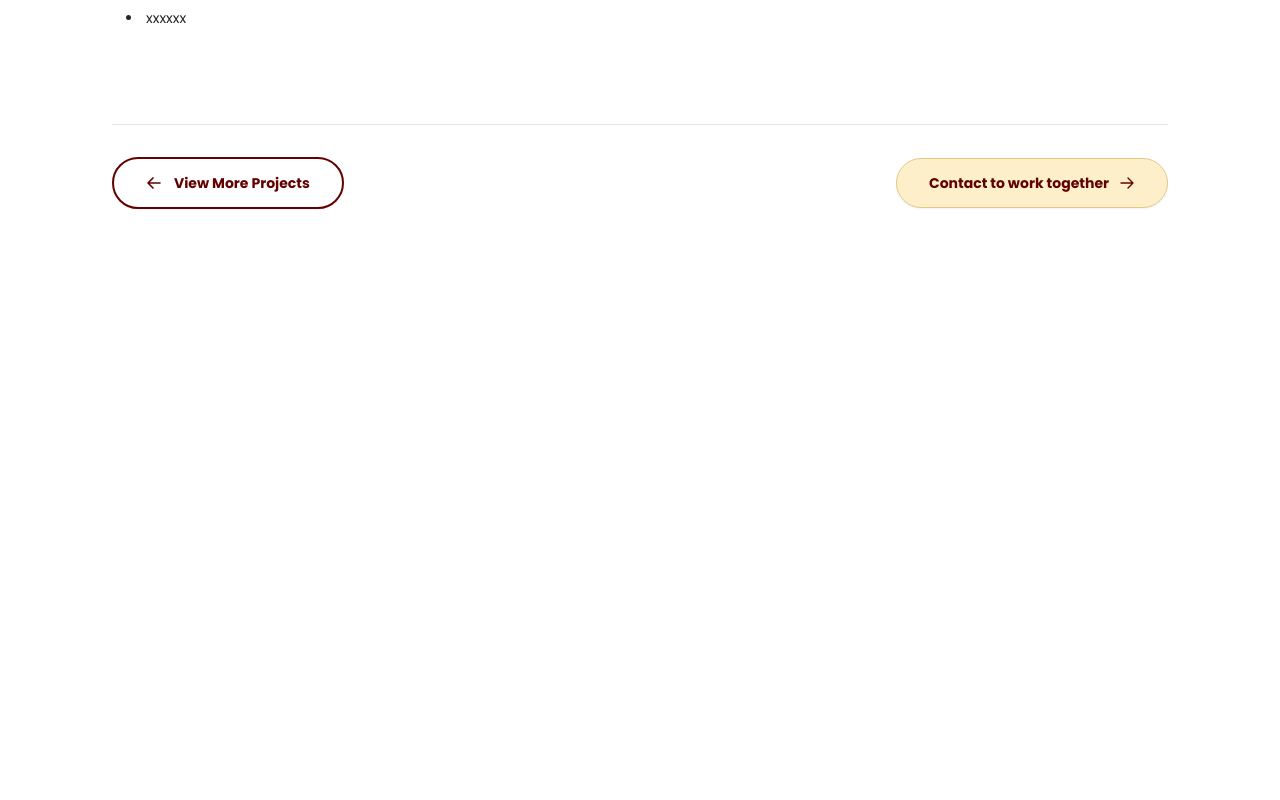
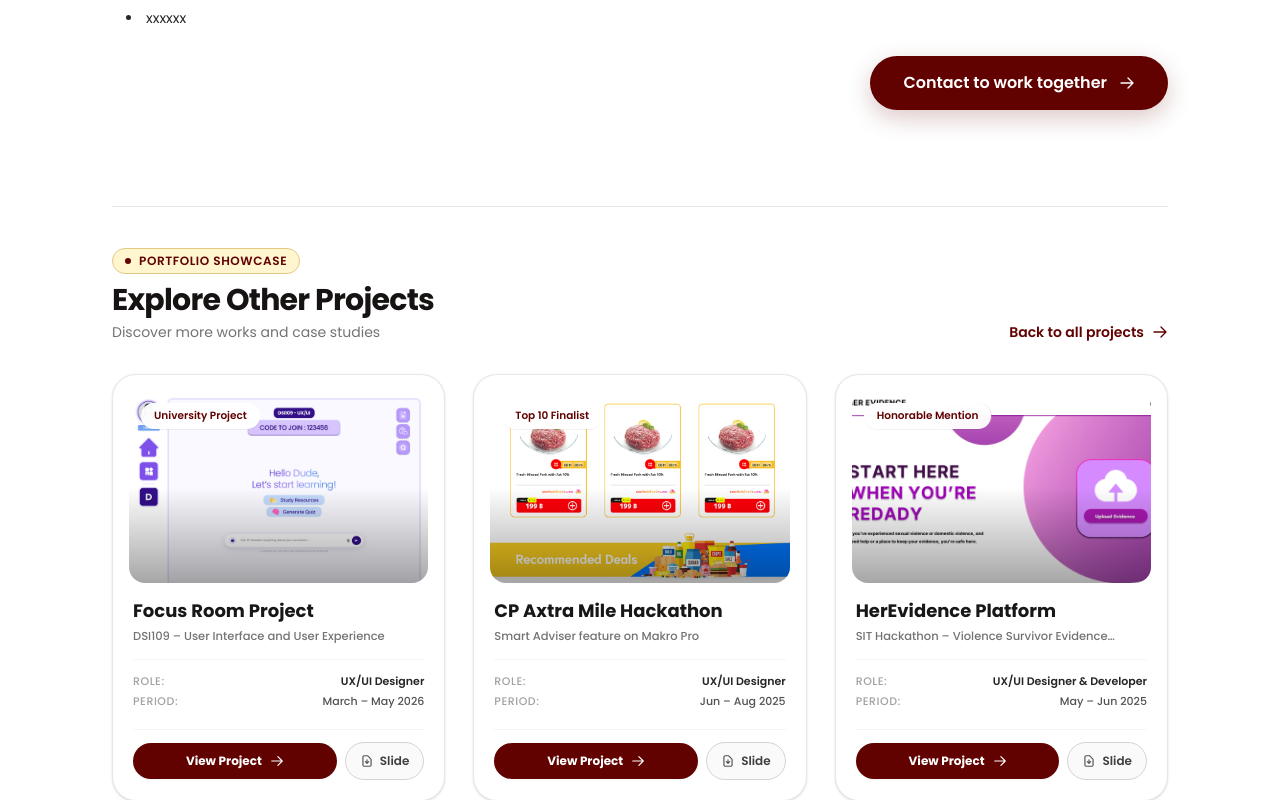
Before and after one commit to sineenath1704/my-portfolio-sineenath.r, a React (Vite) app: page /project-detail in a window 1280 px wide. Shown: the part 1300-2100 px from the top of the page. Before the commit the page ends 1557 px from the top, so only its background shows below. Built offline with nearby package versions, Linux system fonts and the light colour scheme; a web font is replaced by a local one.

Commit message:
Project Detail Page

```diff
--- a/src/components/ProjectForJSX/ProjectDetailTemplate.jsx
+++ b/src/components/ProjectForJSX/ProjectDetailTemplate.jsx
@@ -1,7 +1,11 @@
 import React, { useState, useRef, useEffect } from "react";
-import { Link } from "react-router-dom";
+import { Link, useLocation } from "react-router-dom";
 import BackToTop from "../BackToTop";
 import { useLanguage } from "../../context/LanguageContext";
+import { PROJECT_DATA } from "../Projects";
+import {
+  PresentationChartLineIcon as PresentationChartLine,
+} from "@heroicons/react/24/solid";
 
 const TEMPLATE_TEXT = {
   EN: {
@@ -15,6 +19,14 @@ const TEMPLATE_TEXT = {
     ctaBtn: 'Contact to work together',
     presentationPdfBtn: 'Presentation',
     viewMoreProjects: 'View More Projects',
+    otherProjectsBadge: 'Portfolio Showcase',
+    otherProjectsTitle: 'Explore Other Projects',
+    otherProjectsSub: 'Discover more works and case studies',
+    viewProjectBtn: 'View Project',
+    viewSlideBtn: 'Slide',
+    backToAllProjects: 'Back to all projects',
+    roleLabel: 'Role:',
+    periodLabel: 'Period:',
     categories: {
       internship: 'Internship Experience',
       university: 'University Project',
@@ -33,6 +45,14 @@ const TEMPLATE_TEXT = {
     ctaBtn: 'ติดต่อเพื่อร่วมงานกัน',
     presentationPdfBtn: 'ดูสไลด์นำเสนอ',
     viewMoreProjects: 'ดูงานอื่นเพิ่มเติม',
+    otherProjectsBadge: 'Portfolio Showcase',
+    otherProjectsTitle: 'ผลงานอื่นๆ ที่น่าสนใจ',
+    otherProjectsSub: 'เลือกชมผลงานและกรณีศึกษาอื่นๆ ได้ทันที',
+    viewProjectBtn: 'ดูรายละเอียด',
+    viewSlideBtn: 'สไลด์โปรเจกต์',
+    backToAllProjects: 'ดูผลงานทั้งหมดในหน้าแรก',
+    roleLabel: 'ตำแหน่ง:',
+    periodLabel: 'ช่วงเวลา:',
     categories: {
       internship: 'ประสบการณ์ฝึกงาน',
       university: 'โปรเจกต์มหาวิทยาลัย',
@@ -268,8 +288,7 @@ const FigmaDesignWorkspace = ({
   return (
     <div
       ref={containerRef}
-      className={`relative w-full rounded-[28px] overflow-hidden border border-neutral-300 shadow-inner select-none transition-all duration-300 ${
-        isFullscreen ? "h-screen bg-[#2c2c2c]" : "aspect-[16/10] sm:aspect-[16/9] min-h-[440px] max-h-[660px] bg-[#D4D4D4]"
+      className={`relative w-full rounded-[28px] overflow-hidden border border-neutral-300 shadow-inner select-none transition-all duration-300 ${isFullscreen ? "h-screen bg-[#2c2c2c]" : "aspect-[16/10] sm:aspect-[16/9] min-h-[440px] max-h-[660px] bg-[#D4D4D4]"
         }`}
     >
       {/* ─── Top Control Toolbar ─── */}
@@ -289,8 +308,7 @@ const FigmaDesignWorkspace = ({
               <button
                 type="button"
                 onClick={() => setActiveTab("prototype")}
-                className={`px-3.5 py-1 text-xs rounded-full transition-all duration-200 cursor-pointer flex items-center gap-1.5 ${
-                  activeTab === "prototype"
+                className={`px-3.5 py-1 text-xs rounded-full transition-all duration-200 cursor-pointer flex items-center gap-1.5 ${activeTab === "prototype"
                   ? "bg-neutral-900 text-white font-semibold shadow-xs"
                   : "text-neutral-600 hover:text-black hover:bg-neutral-100"
                   }`}
@@ -303,8 +321,7 @@ const FigmaDesignWorkspace = ({
               <button
                 type="button"
                 onClick={() => setActiveTab("design")}
-                className={`px-3.5 py-1 text-xs rounded-full transition-all duration-200 cursor-pointer flex items-center gap-1.5 ${
-                  activeTab === "design" || activeTab === "embed"
+                className={`px-3.5 py-1 text-xs rounded-full transition-all duration-200 cursor-pointer flex items-center gap-1.5 ${activeTab === "design" || activeTab === "embed"
                   ? "bg-neutral-900 text-white font-semibold shadow-xs"
                   : "text-neutral-600 hover:text-black hover:bg-neutral-100"
                   }`}
@@ -316,8 +333,7 @@ const FigmaDesignWorkspace = ({
               <button
                 type="button"
                 onClick={() => setActiveTab("canvas")}
-                className={`px-3.5 py-1 text-xs rounded-full transition-all duration-200 cursor-pointer flex items-center gap-1.5 ${
-                  activeTab === "canvas"
+                className={`px-3.5 py-1 text-xs rounded-full transition-all duration-200 cursor-pointer flex items-center gap-1.5 ${activeTab === "canvas"
                   ? "bg-neutral-900 text-white font-semibold shadow-xs"
                   : "text-neutral-600 hover:text-black hover:bg-neutral-100"
                   }`}
@@ -654,6 +670,55 @@ export default function ProjectDetailTemplate({
     (categoryKey && PROJECT_PDF_MAP[categoryKey.toLowerCase().trim()]) ||
     "";
 
+  const location = useLocation();
+  const currentPath = location?.pathname || "";
+
+  const otherProjects = (PROJECT_DATA || [])
+    .filter((p) => {
+      if (!p || !p.detailPath) return false;
+      // 1) Match by route path
+      if (currentPath && currentPath.toLowerCase().includes(p.detailPath.toLowerCase())) {
+        return false;
+      }
+      // 2) Match by projectName / title
+      const pTitle = (p.title || "").toLowerCase();
+      const currentProjName = (projectName || "").toLowerCase();
+      if (currentProjName && pTitle === currentProjName) {
+        return false;
+      }
+      // 3) Special check for CP Axtra Mile / Smart Adviser
+      if (
+        (currentProjName.includes("axtra") || currentProjName.includes("smart adviser") || currentProjName.includes("makro")) &&
+        (pTitle.includes("axtra") || pTitle.includes("smart adviser") || pTitle.includes("makro"))
+      ) {
+        return false;
+      }
+      // 4) Focus Room check
+      if (currentProjName.includes("focus room") && pTitle.includes("focus room")) {
+        return false;
+      }
+      // 5) HerEvidence check
+      if (currentProjName.includes("herevidence") && pTitle.includes("herevidence")) {
+        return false;
+      }
+      // 6) SIT Hippo check
+      if (
+        (currentProjName.includes("hippo") || currentProjName.includes("sit hello world")) &&
+        (pTitle.includes("hippo") || pTitle.includes("sit hello world"))
+      ) {
+        return false;
+      }
+      return true;
+    })
+    .map((p) => ({
+      ...p,
+      role: typeof p.role === "object" ? p.role[lang] || p.role.EN : p.role,
+      period: typeof p.period === "object" ? p.period[lang] || p.period.EN : p.period,
+      subtitle: typeof p.subtitle === "object" ? p.subtitle[lang] || p.subtitle.EN : p.subtitle,
+      description: typeof p.description === "object" ? p.description[lang] || p.description.EN : p.description,
+      tag: typeof p.tag === "object" ? p.tag[lang] || p.tag.EN : p.tag,
+    }));
+
   const handleScrollToContact = () => {
     if (onContactClick) {
       onContactClick();
@@ -745,8 +810,7 @@ export default function ProjectDetailTemplate({
             <button
               type="button"
               onClick={() => setLang && setLang('TH')}
-              className={`px-2.5 py-0.5 text-[11px] sm:text-xs font-semibold rounded-full transition-all duration-300 cursor-pointer ${
-                lang === 'TH'
+              className={`px-2.5 py-0.5 text-[11px] sm:text-xs font-semibold rounded-full transition-all duration-300 cursor-pointer ${lang === 'TH'
                 ? 'bg-secondary text-white shadow-xs'
                 : 'text-neutral-600 hover:text-black hover:bg-neutral-200/60'
                 }`}
@@ -756,8 +820,7 @@ export default function ProjectDetailTemplate({
             <button
               type="button"
               onClick={() => setLang && setLang('EN')}
-              className={`px-2.5 py-0.5 text-[11px] sm:text-xs font-semibold rounded-full transition-all duration-300 cursor-pointer ${
-                lang === 'EN'
+              className={`px-2.5 py-0.5 text-[11px] sm:text-xs font-semibold rounded-full transition-all duration-300 cursor-pointer ${lang === 'EN'
                 ? 'bg-secondary text-white shadow-xs'
                 : 'text-neutral-600 hover:text-black hover:bg-neutral-200/60'
                 }`}
@@ -803,36 +866,18 @@ export default function ProjectDetailTemplate({
                 href={resolvedPdfFile}
                 target="_blank"
                 rel="noopener noreferrer"
-                className="inline-flex items-center gap-2.5 px-6 py-2.5 rounded-full border border-[#8f3030]/30 bg-[#FFF5CF]/70 text-[#610200] hover:bg-[#610200] hover:text-white hover:border-[#610200] font-poppins font-semibold text-xs sm:text-sm shadow-xs hover:shadow-md hover:scale-[1.02] active:scale-98 transition-all duration-300 group cursor-pointer"
+                className="inline-flex items-center  gap-2.5 px-5 py-2.5 rounded-full border border-[#8f3030]/30 bg-[#FFF5CF]/70 text-[#610200] hover:bg-[#610200] hover:text-white hover:border-[#610200] font-poppins font-semibold text-xs sm:text-sm shadow-xs hover:shadow-md hover:scale-[1.02] active:scale-98 transition-all duration-300 group cursor-pointer"
               >
-                <svg
-                  className="w-4 h-4 fill-none stroke-currentColor stroke-2 transition-transform group-hover:scale-110"
-                  viewBox="0 0 24 24"
-                >
-                  <path
-                    strokeLinecap="round"
-                    strokeLinejoin="round"
-                    d="M19.5 14.25v-2.625a3.375 3.375 0 00-3.375-3.375h-1.5A1.125 1.125 0 0113.5 7.125v-1.5a3.375 3.375 0 00-3.375-3.375H8.25m2.25 0H5.625c-.621 0-1.125.504-1.125 1.125v17.25c0 .621.504 1.125 1.125 1.125h12.75c.621 0 1.125-.504 1.125-1.125V11.25a9 9 0 00-9-9z"
-                  />
-                </svg>
+                <PresentationChartLine className="w-4 h-4 transition-transform group-hover:scale-110" />
                 <span>{tl.presentationPdfBtn || "Presentation"}</span>
-                <svg
-                  className="w-3.5 h-3.5 fill-none stroke-currentColor stroke-2 transition-transform group-hover:translate-x-1"
-                  viewBox="0 0 24 24"
-                >
-                  <path
-                    strokeLinecap="round"
-                    strokeLinejoin="round"
-                    d="M13.5 4.5L21 12m0 0l-7.5 7.5M21 12H3"
-                  />
-                </svg>
+
               </a>
             </div>
           )}
         </div>
 
         {/* ─── Content Sections (Left Black Border Bar) ─── */}
-        <div className="max-w-3xl space-y-6">
+        <div className="max-full space-y-6">
           <Section title={tl.overview}>
             <p className="text-xs sm:text-sm text-neutral-800 font-poppins leading-relaxed whitespace-pre-line">
               {overview}
@@ -863,20 +908,67 @@ export default function ProjectDetailTemplate({
               )}
             </ul>
           </Section>
-        </div>
 
-        {/* ─── Footer / Navigation & CTA Buttons ─── */}
-        <div className="mt-16 sm:mt-24 pt-8 border-t border-neutral-200">
-          <div className="flex flex-col sm:flex-row items-center justify-between gap-4">
-            {/* ปุ่มดูงานอื่นเพิ่มเติม (กลับไปที่ Section Projects.jsx) */}
-            <Link
-              to="/home?category=all#projects"
-              state={{ category: "all" }}
-              onClick={handleBackToProjects}
-              className="w-full sm:w-auto inline-flex items-center justify-center gap-3 px-8 py-3.5 rounded-full border-2 border-[#610200] bg-white text-[#610200] hover:bg-[#610200] hover:text-white font-poppins font-bold text-sm shadow-xs hover:shadow-md hover:scale-[1.02] active:scale-98 transition-all duration-300 group cursor-pointer"
+          {/* ปุ่มติดต่อเพื่อร่วมงานกัน (สไตล์เดียวกับหน้า Home พร้อม Shine Effect และรองรับ Responsive) */}
+          <div className="flex justify-end mt-6 w-full">
+            <button
+              type="button"
+              onClick={handleScrollToContact}
+              className="
+                group
+                relative
+                overflow-hidden
+                w-full sm:w-auto
+                inline-flex
+                items-center
+                justify-center
+                gap-3
+                rounded-full
+                border
+                border-[#610200]/40
+                bg-[#610200]
+                px-6 sm:px-8
+                py-3 sm:py-3.5
+                font-poppins
+                text-xs sm:text-sm md:text-base
+                font-semibold
+                text-white
+                shadow-[0_8px_25px_rgba(97,2,0,0.22)]
+                transition-all
+                duration-300
+                hover:-translate-y-1
+                hover:border-[#610200]
+                hover:bg-[#820000]
+                hover:shadow-[0_12px_35px_rgba(97,2,0,0.35)]
+                active:translate-y-0
+                active:scale-95
+                cursor-pointer
+              "
             >
+              {/* Shine Effect */}
+              <span
+                className="
+                  absolute
+                  inset-y-0
+                  -left-1/2
+                  w-1/3
+                  rotate-12
+                  bg-white/30
+                  blur-md
+                  transition-all
+                  duration-700
+                  group-hover:left-[120%]
+                "
+              />
+
+              {/* Button Text */}
+              <span className="relative z-10">
+                {tl.ctaBtn}
+              </span>
+
+              {/* Arrow Icon */}
               <svg
-                className="w-4 h-4 transition-transform duration-300 group-hover:-translate-x-1"
+                className="relative z-10 w-4 h-4 transition-transform duration-300 group-hover:translate-x-1"
                 fill="none"
                 stroke="currentColor"
                 viewBox="0 0 24 24"
@@ -884,20 +976,41 @@ export default function ProjectDetailTemplate({
                 <path
                   strokeLinecap="round"
                   strokeLinejoin="round"
-                  strokeWidth={2.5}
-                  d="M10.5 19.5L3 12m0 0l7.5-7.5M3 12h18"
+                  strokeWidth={2}
+                  d="M13.5 4.5L21 12m0 0l-7.5 7.5M21 12H3"
                 />
               </svg>
-              <span>{tl.viewMoreProjects}</span>
-            </Link>
+            </button>
+          </div>
 
-            {/* ปุ่มติดต่อเพื่อร่วมงานกัน */}
-            <button
-              type="button"
-              onClick={handleScrollToContact}
-              className="w-full sm:w-auto inline-flex items-center justify-center gap-2.5 px-8 py-3.5 rounded-full bg-[#FDEFC9] text-[#610200] font-poppins font-bold text-sm border border-[#E3C985] shadow-xs hover:bg-[#fae7b0] hover:shadow-md hover:scale-[1.02] active:scale-98 transition-all duration-300 cursor-pointer text-center"
+        </div>
+
+        {/* ─── Other Projects Showcase Cards (งานอื่นๆ ที่น่าสนใจ) ─── */}
+        {otherProjects.length > 0 && (
+          <section className="mt-20 sm:mt-24 pt-10 border-t border-neutral-200">
+            {/* Header of Other Projects */}
+            <div className="flex flex-col sm:flex-row sm:items-end justify-between mb-8 gap-4">
+              <div>
+                <div className="inline-flex items-center gap-2 px-3 py-1 rounded-full bg-[#FFF5CF] border border-[#E3C985] text-[#610200] text-xs font-semibold uppercase tracking-wider mb-2">
+                  <span className="w-1.5 h-1.5 rounded-full bg-[#610200]" />
+                  {tl.otherProjectsBadge}
+                </div>
+                <h2 className="text-2xl sm:text-3xl font-extrabold text-[#171313] font-poppins tracking-tight">
+                  {tl.otherProjectsTitle}
+                </h2>
+                <p className="text-xs sm:text-sm text-neutral-500 mt-1 font-poppins">
+                  {tl.otherProjectsSub}
+                </p>
+              </div>
+
+              {/* Quick link to see all projects on Home page */}
+              <Link
+                to="/home?category=all#projects"
+                state={{ category: "all" }}
+                onClick={handleBackToProjects}
+                className="inline-flex items-center gap-2 text-xs sm:text-sm font-semibold text-[#610200] hover:text-[#820000] transition-colors group cursor-pointer self-start sm:self-auto"
               >
-              <span>{tl.ctaBtn}</span>
+                <span>{tl.backToAllProjects}</span>
                 <svg
                   className="w-4 h-4 transition-transform duration-300 group-hover:translate-x-1"
                   fill="none"
@@ -911,9 +1024,114 @@ export default function ProjectDetailTemplate({
                     d="M13.5 4.5L21 12m0 0l-7.5 7.5M21 12H3"
                   />
                 </svg>
-            </button>
+              </Link>
+            </div>
+
+            {/* Grid of Other Projects Cards */}
+            <div className="grid grid-cols-1 md:grid-cols-2 lg:grid-cols-3 gap-6 sm:gap-7">
+              {otherProjects.map((proj) => (
+                <div
+                  key={proj.id}
+                  className="group flex flex-col rounded-2xl sm:rounded-3xl border border-neutral-200/90 bg-white p-4 shadow-sm hover:shadow-xl hover:-translate-y-1.5 transition-all duration-300 text-neutral-900"
+                >
+                  {/* Project Cover Image */}
+                  {proj.image && (
+                    <Link
+                      to={proj.detailPath}
+                      onClick={() => window.scrollTo({ top: 0, behavior: "smooth" })}
+                      className="relative h-44 sm:h-48 w-full shrink-0 overflow-hidden rounded-xl sm:rounded-2xl bg-neutral-100 block cursor-pointer"
+                    >
+                      <img
+                        src={proj.image}
+                        alt={proj.title}
+                        className="h-full w-full object-cover transition-transform duration-500 ease-out group-hover:scale-105"
+                      />
+                      <div className="absolute inset-0 bg-gradient-to-t from-black/35 via-transparent to-transparent pointer-events-none" />
+                      {proj.tag && (
+                        <span className="absolute top-3 left-3 px-3 py-1 rounded-full text-[10.5px] font-semibold bg-white/95 backdrop-blur-md text-[#610200] shadow-2xs border border-white/60">
+                          {proj.tag}
+                        </span>
+                      )}
+                    </Link>
+                  )}
+
+                  {/* Card Body */}
+                  <div className="flex flex-1 flex-col pt-4 px-1 pb-1">
+                    <Link
+                      to={proj.detailPath}
+                      onClick={() => window.scrollTo({ top: 0, behavior: "smooth" })}
+                      className="text-base sm:text-lg font-bold text-neutral-900 group-hover:text-[#610200] transition-colors line-clamp-1 leading-snug cursor-pointer"
+                    >
+                      {proj.title}
+                    </Link>
+
+                    {proj.subtitle && (
+                      <p className="text-[11.5px] font-medium text-neutral-500 mt-1 line-clamp-1">
+                        {proj.subtitle}
+                      </p>
+                    )}
+
+                    <div className="h-px bg-neutral-100 my-3.5" />
+
+                    {/* Metadata: Role & Period */}
+                    <div className="space-y-1.5 text-xs">
+                      <div className="flex items-center justify-between text-[11px]">
+                        <span className="text-neutral-400 font-medium uppercase tracking-wider">{tl.roleLabel}</span>
+                        <span className="font-semibold text-neutral-800">{proj.role}</span>
+                      </div>
+                      <div className="flex items-center justify-between text-[11px]">
+                        <span className="text-neutral-400 font-medium uppercase tracking-wider">{tl.periodLabel}</span>
+                        <span className="font-medium text-neutral-600">{proj.period}</span>
                       </div>
                     </div>
+
+                    {/* Action Buttons */}
+                    <div className="mt-5 pt-3 border-t border-neutral-100 flex items-center gap-2">
+                      <Link
+                        to={proj.detailPath}
+                        onClick={() => window.scrollTo({ top: 0, behavior: "smooth" })}
+                        className="flex flex-1 items-center justify-center gap-2 py-2.5 px-4 rounded-full bg-[#610200] hover:bg-[#820000] text-white text-xs font-bold font-poppins shadow-xs hover:shadow-md hover:scale-[1.02] active:scale-98 transition-all duration-300 group/btn cursor-pointer"
+                      >
+                        <span>{tl.viewProjectBtn}</span>
+                        <svg
+                          className="w-3.5 h-3.5 transition-transform duration-300 group-hover/btn:translate-x-1"
+                          fill="none"
+                          stroke="currentColor"
+                          viewBox="0 0 24 24"
+                        >
+                          <path
+                            strokeLinecap="round"
+                            strokeLinejoin="round"
+                            strokeWidth={2}
+                            d="M13.5 4.5L21 12m0 0l-7.5 7.5M21 12H3"
+                          />
+                        </svg>
+                      </Link>
+
+                      {proj.pdfFile && (
+                        <a
+                          href={proj.pdfFile}
+                          target="_blank"
+                          rel="noopener noreferrer"
+                          className="inline-flex items-center justify-center py-2.5 px-3.5 rounded-full border border-neutral-300 bg-neutral-50 hover:bg-neutral-100 hover:border-neutral-400 text-neutral-700 text-xs font-semibold transition-all duration-200 cursor-pointer"
+                          title={tl.viewSlideBtn}
+                        >
+                          <svg className="w-3.5 h-3.5 text-neutral-600" fill="none" stroke="currentColor" viewBox="0 0 24 24">
+                            <path strokeLinecap="round" strokeLinejoin="round" strokeWidth={2} d="M12 10v6m0 0l-3-3m3 3l3-3m2 8H7a2 2 0 01-2-2V5a2 2 0 012-2h5.586a1 1 0 01.707.293l5.414 5.414a1 1 0 01.293.707V19a2 2 0 01-2 2z" />
+                          </svg>
+                          <span className="hidden sm:inline ml-1.5">{tl.viewSlideBtn}</span>
+                        </a>
+                      )}
+                    </div>
+                  </div>
+                </div>
+              ))}
+            </div>
+          </section>
+        )}
+
+
+
       </div>
 
       <BackToTop />
--- a/src/components/Projects.jsx
+++ b/src/components/Projects.jsx
@@ -2,7 +2,7 @@ import React, { useState, useEffect } from 'react';
 import { Link, useLocation } from 'react-router-dom';
 import { useLanguage } from '../context/LanguageContext';
 
-const PROJECT_DATA = [
+export const PROJECT_DATA = [
   // {
   //   id: 1,
   //   title: 'ONEPUT TECHNOLOGY COMPANY LIMITED',
```
Also changed, not shown: 1 other file (tests, documents, lock files or other folders). Lines whose indentation alone changed are shown as unchanged.
